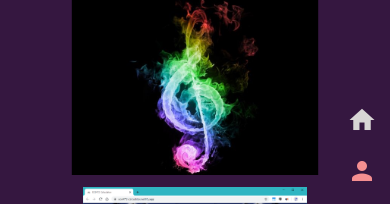
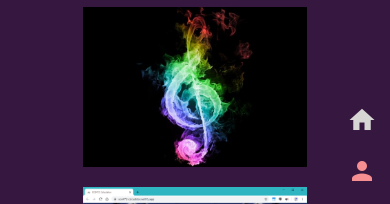
Before and after one commit to karen-poon/karen-poon.github.io, a plain HTML site: page index.html in a window 390 px wide. In both pictures the pointer is over the picture 195 px from the left and 3114 px from the top of the page. Shown: the part 3027-3231 px from the top of the page. Drawn offline with nearby package versions, Linux system fonts and the light colour scheme; a web font is replaced by a local one.

Commit message:
upt: disable project pic scale up in mobile view

```diff
--- a/styles.css
+++ b/styles.css
@@ -398,6 +398,10 @@ i#arrow_up {
         flex-direction: column;
     }
 
+    .gallery > img:hover {
+        transform: none;
+    }
+
     td > .coding-languages {
         justify-content: center !important;
         padding-bottom: 10px;
```
